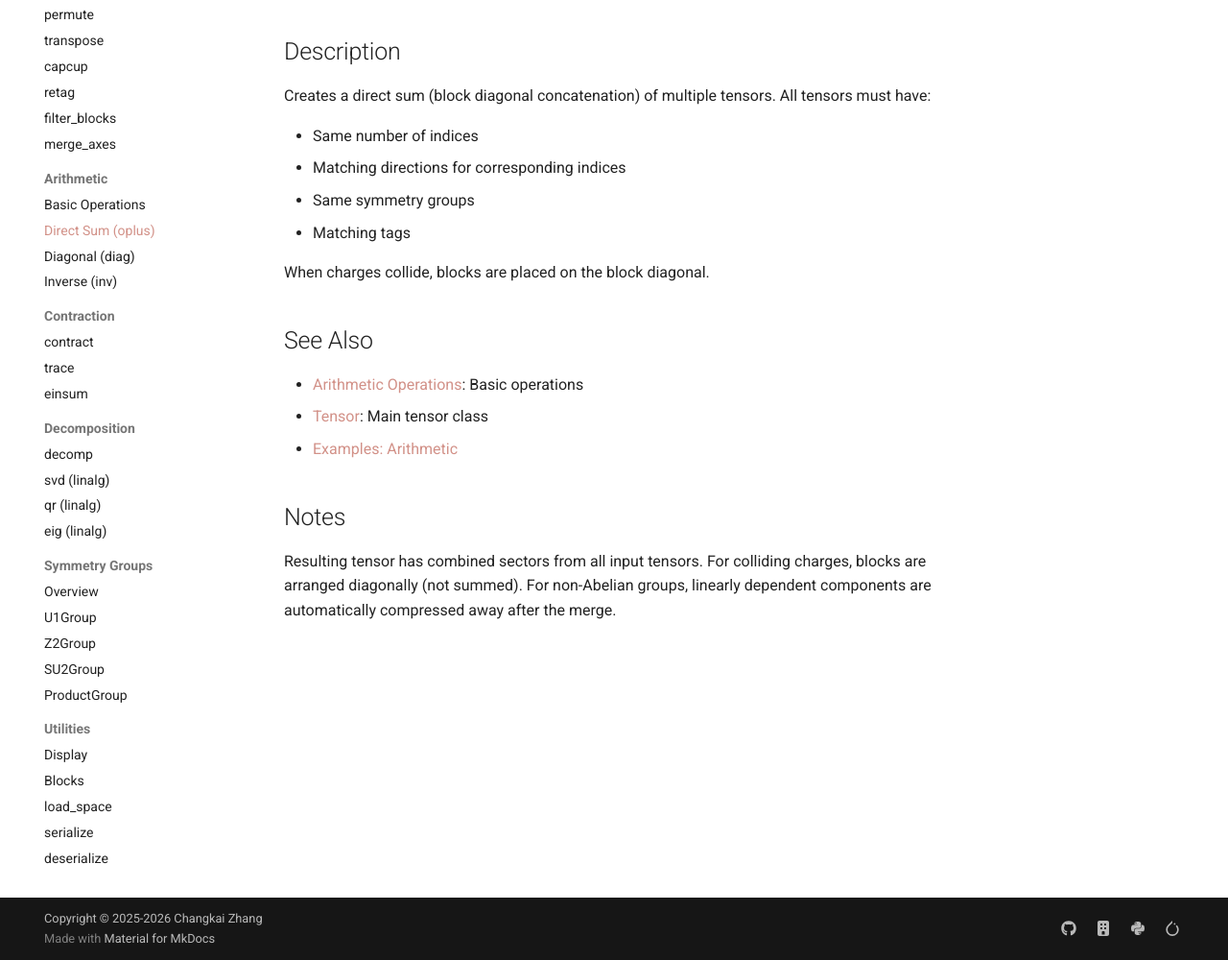
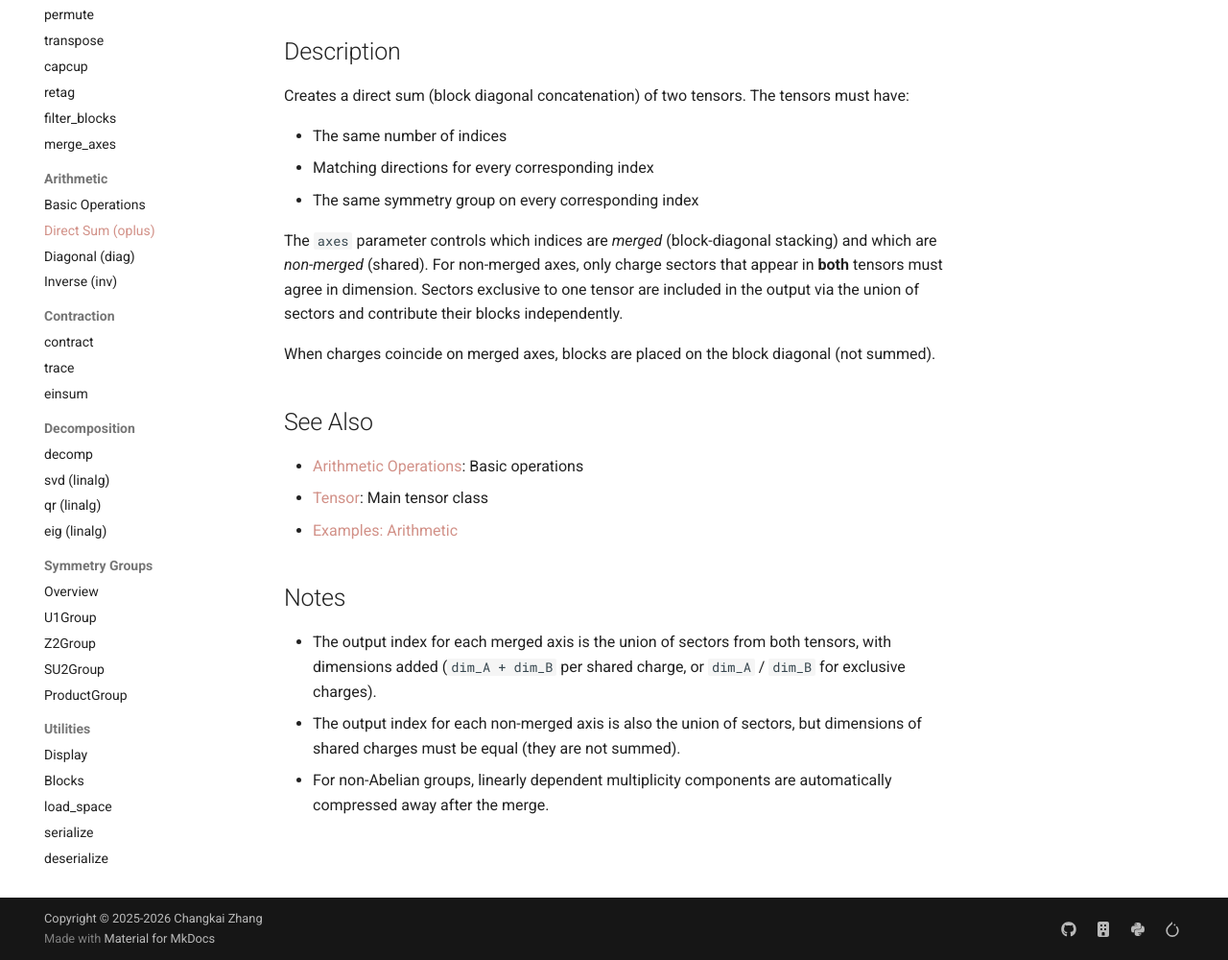
Before and after one commit to Ideogenesis-AI/Nicole, an MkDocs documentation site: the page built from docs/api/arithmetic/oplus.md, in a window 1280 px wide and 1365 px high, cut to the strip 365-1365 px from the top of the window. Shown: the whole strip at 96% size. Built offline with MkDocs 1.6.1 and Material for MkDocs 9.7.7, drawn with Linux system fonts in a browser that asks for light colours; comment, search, counter and statistics services are not loaded; the version menu is left out.

Commit message:
Enhance oplus documentation for tensor direct sum operations.
Updated the description of the oplus function to clarify the requirements for merging tensors, including details on merged and non-merged axes. Improved explanations regarding the handling of charge sectors and output index construction, ensuring better understanding of the direct sum operation.

```diff
--- a/docs/api/arithmetic/oplus.md
+++ b/docs/api/arithmetic/oplus.md
@@ -9,13 +9,15 @@ Direct sum (block diagonal) of tensors.
 
 ## Description
 
-Creates a direct sum (block diagonal concatenation) of multiple tensors. All tensors must have:
-- Same number of indices
-- Matching directions for corresponding indices
-- Same symmetry groups
-- Matching tags
+Creates a direct sum (block diagonal concatenation) of two tensors. The tensors must have:
 
-When charges collide, blocks are placed on the block diagonal.
+- The same number of indices
+- Matching directions for every corresponding index
+- The same symmetry group on every corresponding index
+
+The `axes` parameter controls which indices are *merged* (block-diagonal stacking) and which are *non-merged* (shared). For non-merged axes, only charge sectors that appear in **both** tensors must agree in dimension. Sectors exclusive to one tensor are included in the output via the union of sectors and contribute their blocks independently.
+
+When charges coincide on merged axes, blocks are placed on the block diagonal (not summed).
 
 ## See Also
 
@@ -25,4 +27,6 @@ When charges collide, blocks are placed on the block diagonal.
 
 ## Notes
 
-Resulting tensor has combined sectors from all input tensors. For colliding charges, blocks are arranged diagonally (not summed). For non-Abelian groups, linearly dependent components are automatically compressed away after the merge.
+- The output index for each merged axis is the union of sectors from both tensors, with dimensions added (`dim_A + dim_B` per shared charge, or `dim_A` / `dim_B` for exclusive charges).
+- The output index for each non-merged axis is also the union of sectors, but dimensions of shared charges must be equal (they are not summed).
+- For non-Abelian groups, linearly dependent multiplicity components are automatically compressed away after the merge.
```
